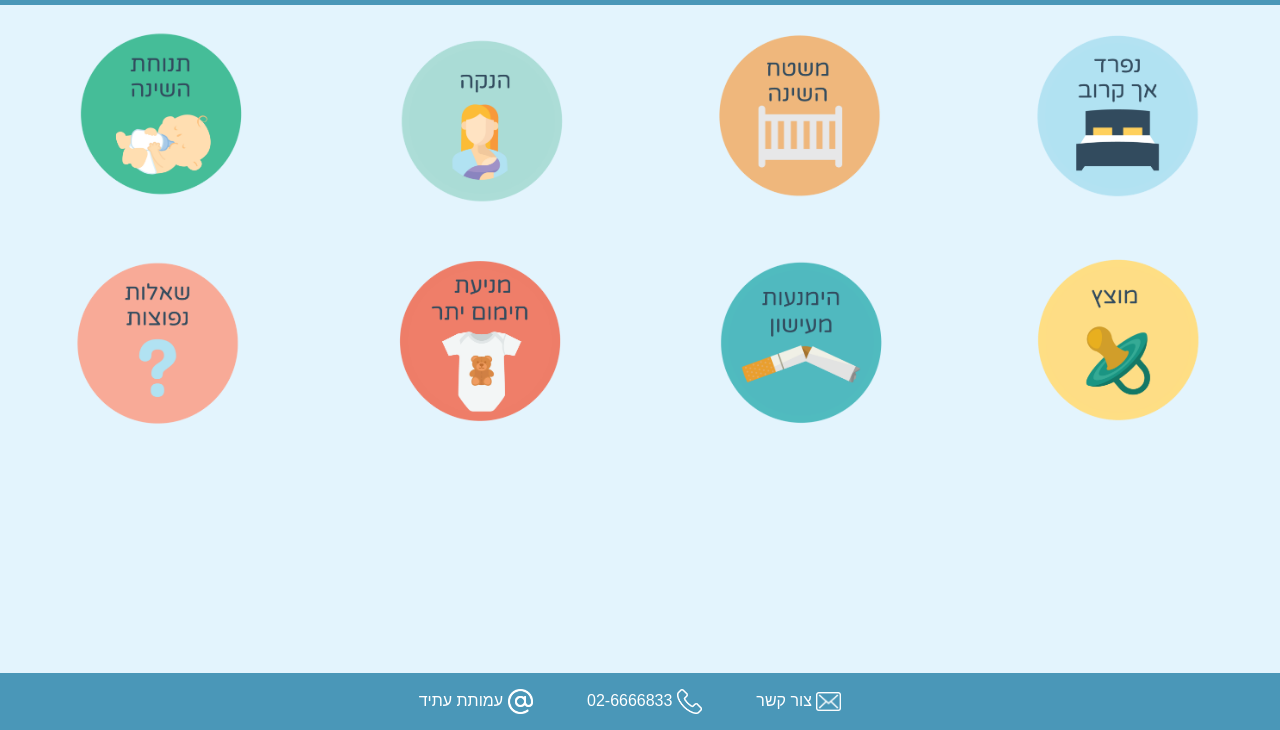
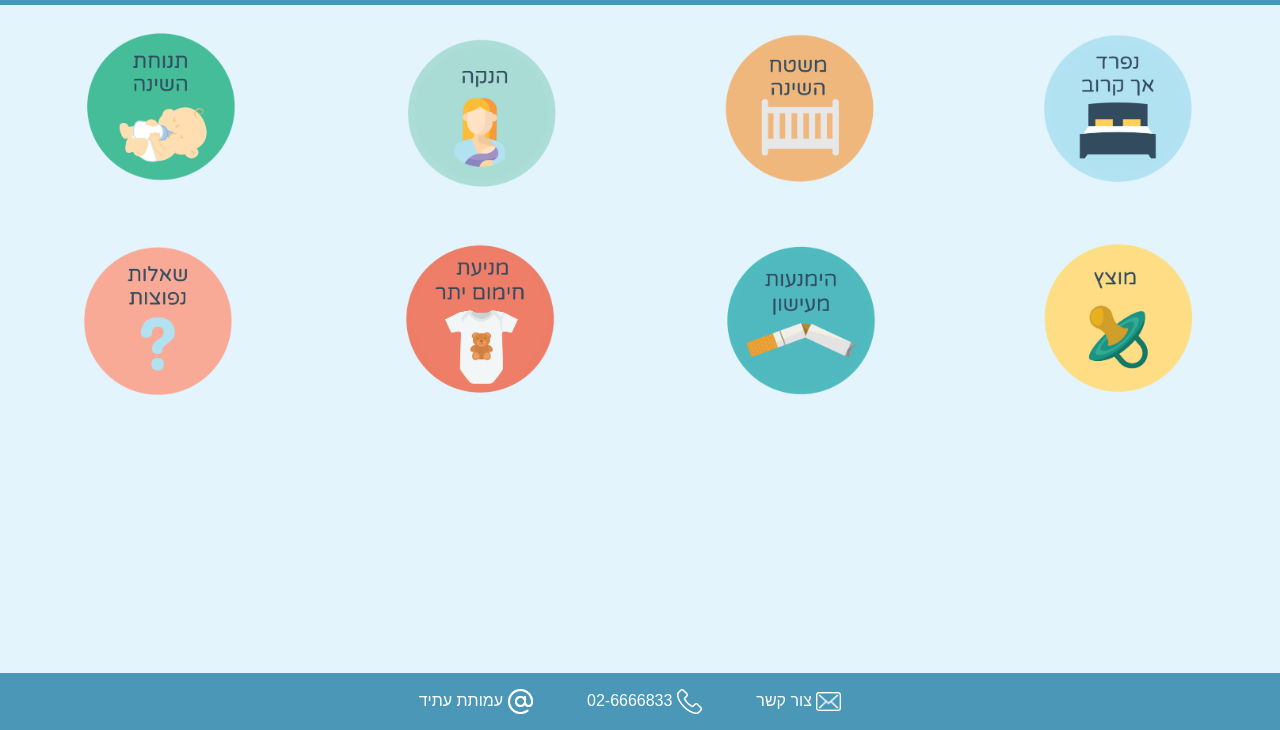
Before and after one commit to leaamchaslavsky/sidsPrevention, a plain HTML site: page index.html in a window 1280 px wide. Shown: the part 70-800 px from the top of the page. Drawn offline with nearby package versions, Linux system fonts and the light colour scheme.

Commit message:
Add files via upload

```diff
--- a/index.html
+++ b/index.html
@@ -62,17 +62,17 @@
 
             <!--האייקונים-->
             <div class="row">
-                <div class="col-lg-3 col-md-4 col-sm-6  col-6"><a href="sleep.html"><img src="img/sleep.png" style="width: 60%; height: auto;" /></a> </div>
-                <div class="col-lg-3 col-md-4 col-sm-6 col-6"> <a href="playpen.html"><img src="img/playpen.png" style="width: 60%; height: auto;" /></a></div>
+                <div class="col-lg-3 col-md-4 col-sm-6  col-6"><a href="sleep.html"><img src="img/sleep.png" style="width: 55%; height: auto;" /></a> </div>
+                <div class="col-lg-3 col-md-4 col-sm-6 col-6"> <a href="playpen.html"><img src="img/playpen.png" style="width: 55%; height: auto;" /></a></div>
 
-                <div class="col-lg-3 col-md-4 col-sm-6 col-6"> <a href="feeding.html"><img src="img/feeding.png" style="width: 60%; height: auto;" /></a></div>
-                <div class="col-lg-3  col-md-4 col-sm-6 col-6"><a href="back.html"><img src="img/back.png" style="width: 60%; height: auto;" /></a></div>
+                <div class="col-lg-3 col-md-4 col-sm-6 col-6"> <a href="feeding.html"><img src="img/feeding.png" style="width: 55%; height: auto;" /></a></div>
+                <div class="col-lg-3  col-md-4 col-sm-6 col-6"><a href="back.html"><img src="img/back.png" style="width: 55%; height: auto;" /></a></div>
 
-                <div class="col-lg-3 col-md-4 col-sm-6 col-6"><a href="pacifier.html"><img src="img/pacifier.png" style="width: 60%; height: auto;" /></a> </div>
-                <div class="col-lg-3  col-md-4 col-sm-6 col-6"><a href="smoking.html"><img src="img/smoking.png" style="width: 60%; height: auto;" /></a></div>
+                <div class="col-lg-3 col-md-4 col-sm-6 col-6"><a href="pacifier.html"><img src="img/pacifier.png" style="width: 55%; height: auto;" /></a> </div>
+                <div class="col-lg-3  col-md-4 col-sm-6 col-6"><a href="smoking.html"><img src="img/smoking.png" style="width: 55%; height: auto;" /></a></div>
 
-                <div class="col-lg-3 col-md-4 col-sm-6 col-6"><a href="heat.html"><img src="img/Heat.png" style="width: 60%; height: auto;" /></a></div>
-                <div class="col-lg-3 col-md-4 col-sm-6 col-6"><a href="Questions.html"><img src="img/Questions.png" style="width: 60%; height: auto;" /></a></div>
+                <div class="col-lg-3 col-md-4 col-sm-6 col-6"><a href="heat.html"><img src="img/Heat.png" style="width: 55%; height: auto;" /></a></div>
+                <div class="col-lg-3 col-md-4 col-sm-6 col-6"><a href="Questions.html"><img src="img/Questions.png" style="width: 55%; height: auto;" /></a></div>
             </div>
 
 
```
